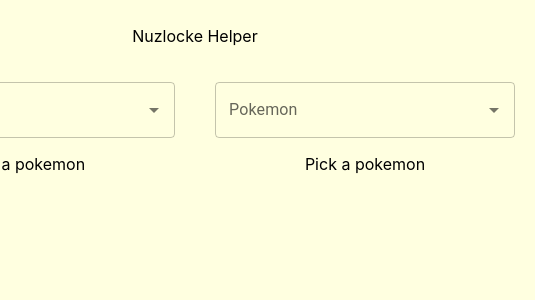
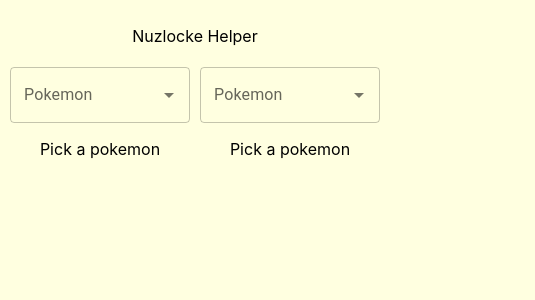
Before and after one commit to TomReece1/nuzlocke-helper, a React (Create React App) app: page / in a window 390 px wide. Shown: the top 300 px of the page, 535 px wide, since content can reach past the window. Built offline with nearby package versions, Linux system fonts and the light colour scheme; no server answers.

Commit message:
change widths to suit phone

```diff
--- a/src/components/Typetable.js
+++ b/src/components/Typetable.js
@@ -39,7 +39,7 @@
   ];
 
   return (
-    <TableContainer sx={{ width: 300 }} component={Paper}>
+    <TableContainer sx={{ width: 180 }} component={Paper}>
       <Table aria-label="simple table">
         <TableHead>
           <TableRow>
--- a/src/components/column.js
+++ b/src/components/column.js
@@ -5,7 +5,6 @@
 import Typetable from "./typetable";
 
 function Column({pokemon, setPokemon}) {
-  // const [pokemon, setPokemon] = useState({});
 
   const [multipliers, setMultipliers] = useState([]);
 
--- a/src/components/dropdown.js
+++ b/src/components/dropdown.js
@@ -22,7 +22,7 @@
       disablePortal
       id="combo-box-demo"
       options={pokedex}
-      sx={{ width: 300 }}
+      sx={{ width: 180 }}
       onChange={handleChange}
       renderInput={(params) => <TextField {...params} label="Pokemon" />}
     />
--- a/src/index.css
+++ b/src/index.css
@@ -23,8 +23,9 @@
   display: flex;
   flex-direction: column;
   flex-wrap: nowrap;
-  padding: 20px;
+  padding: 5px;
   text-align: center;
+  width: 180px;
 }
 
 /* .flex-container > div {
```
